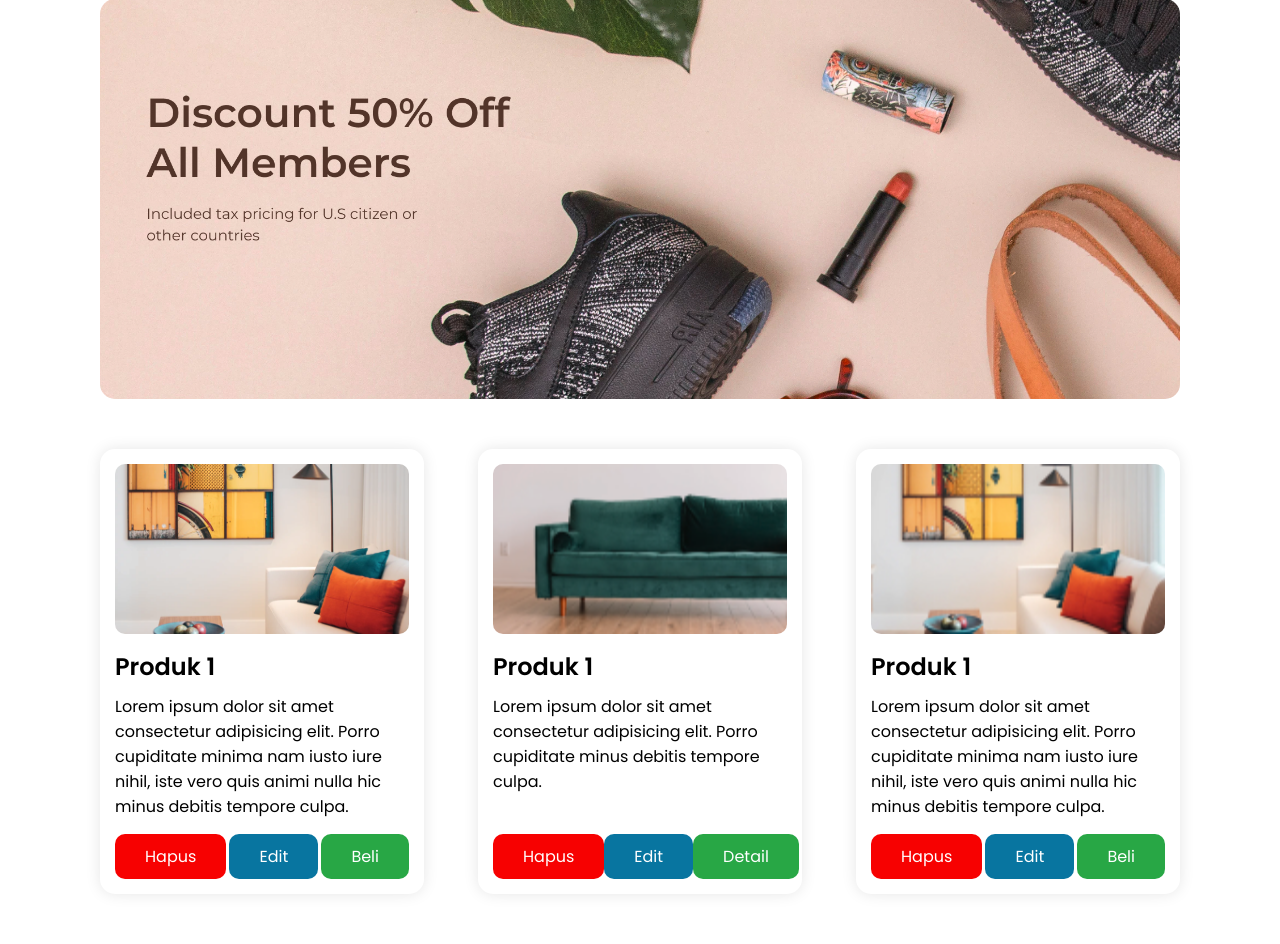
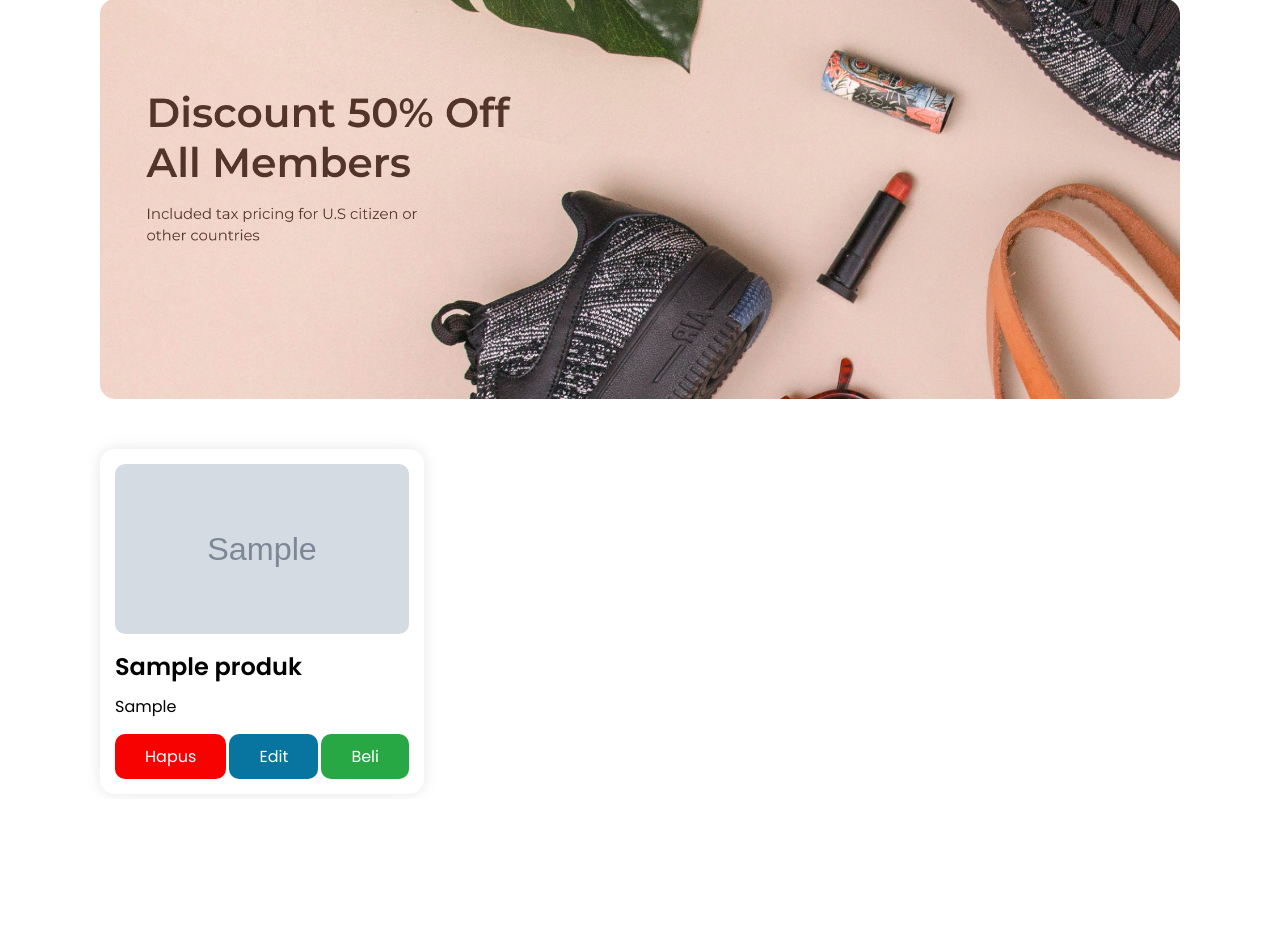
Before and after one commit to gunzxx/Pertemuan-rutin-LAOS, a PHP site: page / in a window 1280 px wide. Shown: the part 101-1045 px from the top of the page. After the commit the page ends 880 px from the top, so only its background shows below. Run offline with PHP 8.4, Linux system fonts and the light colour scheme; tables that the repository leaves empty or names only in its code hold one stand-in row (values such as "Sample post"); grey boxes marked "Sample" are stand-in pictures.

Commit message:
backend index

```diff
--- a/index.php
+++ b/index.php
@@ -1,3 +1,34 @@
+<?php
+
+function dd(array|string $data){
+    if (gettype($data) == "array") {
+        die(json_encode($data));
+    }
+    if (gettype($data) == "string") {
+        die($data);
+    }
+}
+
+$con = mysqli_connect('localhost','root','','laos_shop');
+$datas = [];
+
+if(!$con){
+    echo "Gagal menghubungkan ke database";
+    die(mysqli_connect_error());
+}
+else{
+    $result = mysqli_query($con,'SELECT * FROM produk');
+    while($data = mysqli_fetch_assoc($result)){
+        $datas[] = $data;
+    }
+
+    if(!$datas){
+        $datas = [];
+    }
+}
+
+?>
+
 <!DOCTYPE html>
 <html lang="en">
 
@@ -26,56 +57,25 @@
     </section>
 
     <section class="products">
+
+        <?php foreach ($datas as $key => $data) : ?>
             <div class="card-container">
                 <div class="card-body">
                     <div class="card-image">
-                    <img src="./img/produk0.png" alt="">
+                        <img src="<?php echo $data['gambar'] ?>" alt="">
                     </div>
                     <div class="card-content">
-                    <h1>Produk 1</h1>
-                    <p>Lorem ipsum dolor sit amet consectetur adipisicing elit. Porro cupiditate minima nam iusto iure nihil, iste vero quis animi nulla hic minus debitis tempore culpa.</p>
+                        <h1><?php echo $data['nama'] ?></h1>
+                        <p><?php echo $data['deskripsi'] ?></p>
                     </div>
                 </div>
                 <div class="card-footer">
                     <a class="btn btn-danger" href="./delete.php">Hapus</a>
-                <a class="btn btn-second" href="./edit.php">Edit</a>
+                    <a class="btn btn-second" href="./edit.php?id=<?php echo $data['id'] ?>">Edit</a>
                     <a class="btn btn-main" href="./buy.php">Beli</a>
                 </div>
             </div>
-
-        <div class="card-container">
-            <div class="card-body">
-                <div class="card-image">
-                    <img src="./img/produk1.png" alt="">
-                </div>
-                <div class="card-content">
-                    <h1>Produk 1</h1>
-                    <p>Lorem ipsum dolor sit amet consectetur adipisicing elit. Porro cupiditate minus debitis tempore culpa.</p>
-                </div>
-            </div>
-            <div class="card-footer">
-                <a class="btn btn-danger" href="./delete.php">Hapus</a>
-                <a class="btn btn-second" href="./edit.php">Edit</a>
-                <a class="btn btn-main" href="./detail.php">Detail</a>
-            </div>
-        </div>
-
-        <div class="card-container">
-            <div class="card-body">
-                <div class="card-image">
-                    <img src="./img/produk2.jpg" alt="">
-                </div>
-                <div class="card-content">
-                    <h1>Produk 1</h1>
-                    <p>Lorem ipsum dolor sit amet consectetur adipisicing elit. Porro cupiditate minima nam iusto iure nihil, iste vero quis animi nulla hic minus debitis tempore culpa.</p>
-                </div>
-            </div>
-            <div class="card-footer">
-                <a class="btn btn-danger" href="./delete.php">Hapus</a>
-                <a class="btn btn-second" href="./edit.php">Edit</a>
-                <a class="btn btn-main" href="./buy.php">Beli</a>
-            </div>
-        </div>
+        <?php endforeach; ?>
     </section>
 </body>
 
```
Also changed, not shown: img/default.png (added). Lines whose indentation alone changed are shown as unchanged.
